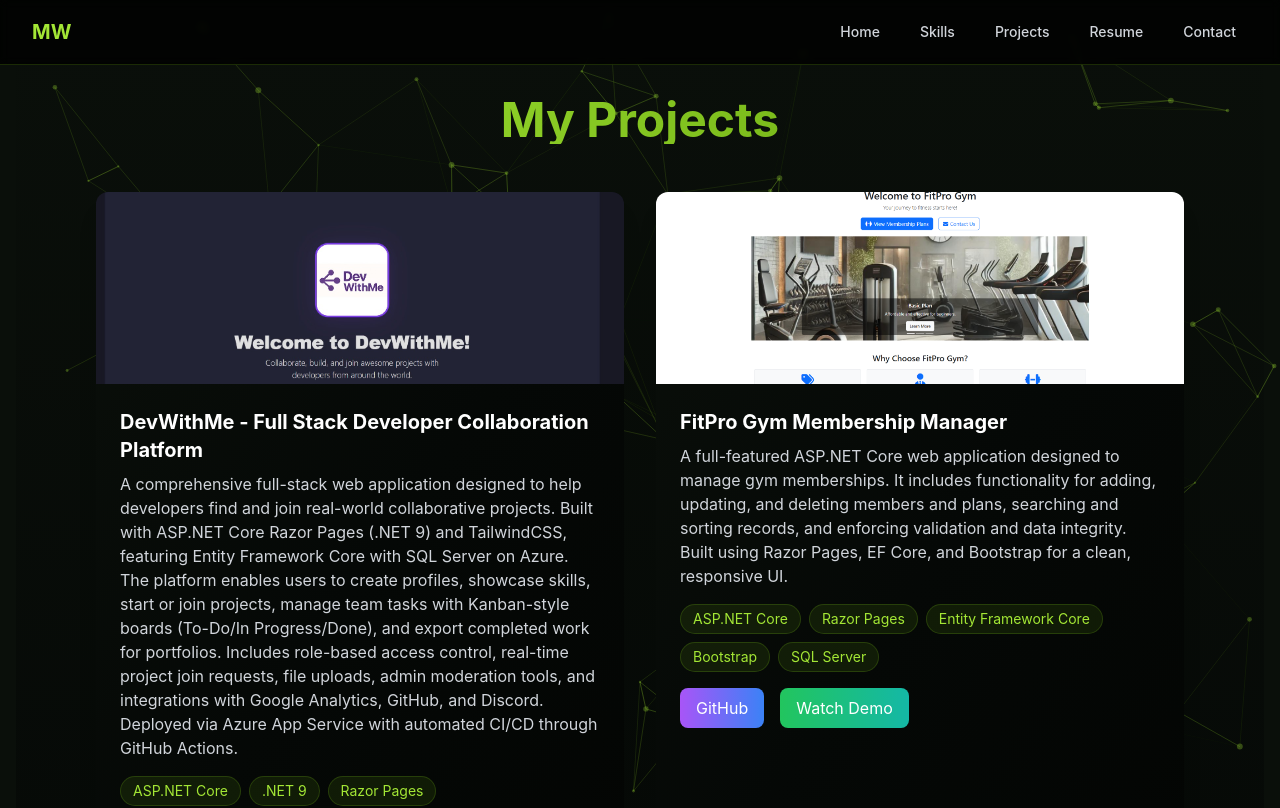
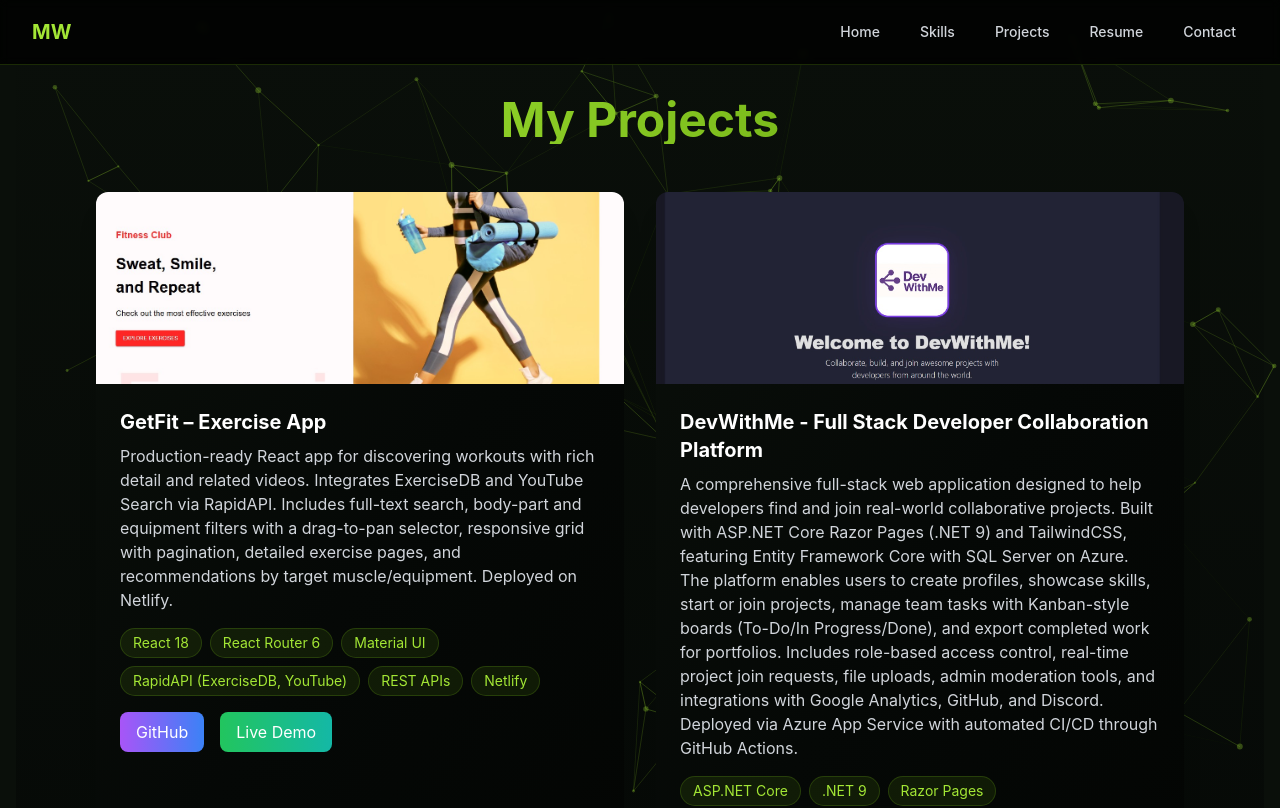
Before and after one commit to MLWester/Portfolio-Website, a React (Create React App) app: page /projects in a window 1280 px wide. Shown: the top 808 px of the page. Built offline with nearby package versions, Linux system fonts and the light colour scheme.

Commit message:
Added GetFit project and skills

```diff
--- a/src/pages/Projects.js
+++ b/src/pages/Projects.js
@@ -3,6 +3,14 @@
 import ParticleBackground from '../components/ParticleBackground';
 
 const projects = [
+  {
+    title: "GetFit – Exercise App",
+    description: "Production-ready React app for discovering workouts with rich detail and related videos. Integrates ExerciseDB and YouTube Search via RapidAPI. Includes full-text search, body-part and equipment filters with a drag-to-pan selector, responsive grid with pagination, detailed exercise pages, and recommendations by target muscle/equipment. Deployed on Netlify.",
+    image: "/images/GetFit.jpg",
+    technologies: ["React 18", "React Router 6", "Material UI", "RapidAPI (ExerciseDB, YouTube)", "REST APIs", "Netlify"],
+    github: "https://github.com/MLWester/Exercise-App",
+    demo: "https://mlw-getfit.netlify.app/"
+  },
   {
     title: "DevWithMe - Full Stack Developer Collaboration Platform",
     description: "A comprehensive full-stack web application designed to help developers find and join real-world collaborative projects. Built with ASP.NET Core Razor Pages (.NET 9) and TailwindCSS, featuring Entity Framework Core with SQL Server on Azure. The platform enables users to create profiles, showcase skills, start or join projects, manage team tasks with Kanban-style boards (To-Do/In Progress/Done), and export completed work for portfolios. Includes role-based access control, real-time project join requests, file uploads, admin moderation tools, and integrations with Google Analytics, GitHub, and Discord. Deployed via Azure App Service with automated CI/CD through GitHub Actions.",
--- a/src/pages/Skills.js
+++ b/src/pages/Skills.js
@@ -13,17 +13,17 @@
     {
       category: 'Frameworks & Libraries',
       icon: <FaCode className="text-lime-400" size={24} />,
-      items: ['.NET Core', 'ASP.NET Core', 'React', 'Razor Pages', 'Bootstrap', 'Entity Framework Core', 'TailwindCSS', 'FastAPI', 'Recharts']
+      items: ['.NET Core', 'ASP.NET Core', 'React', 'React Router 6', 'Razor Pages', 'Bootstrap', 'Material UI', 'Entity Framework Core', 'TailwindCSS', 'FastAPI', 'Recharts']
     },
     {
       category: 'Databases & Analytics',
       icon: <FaDatabase className="text-lime-400" size={24} />,
-      items: ['PostgreSQL', 'SQL Server', 'MongoDB', 'RapidMiner', 'R', 'Data Visualization', 'Data Mining', 'Probability & Statistics']
+      items: ['PostgreSQL', 'SQL Server', 'MongoDB', 'RapidMiner', 'Power BI', 'Data Visualization', 'Data Mining', 'Probability & Statistics']
     },
     {
       category: 'Tools & Practices',
       icon: <FaTools className="text-lime-400" size={24} />,
-      items: ['Git', 'GitHub', 'VS Code', 'Windows', 'Linux', 'API Integration', 'Agile', 'Scrum', 'TDD', 'Version Control', 'UML', 'Testing', 'Technical Documentation', 'Cloud Computing', 'Cybersecurity Fundamentals', 'Team Leadership', 'Project Management']
+      items: ['Git', 'GitHub', 'VS Code', 'Windows', 'Linux', 'API Integration', 'REST APIs', 'RapidAPI', 'Netlify', 'Agile', 'Scrum', 'TDD', 'Version Control', 'UML', 'Testing', 'Technical Documentation', 'Cloud Computing', 'Cybersecurity Fundamentals', 'Team Leadership', 'Project Management']
     }
   ];
 
```
Also changed, not shown: public/images/GetFit.jpg (added).
